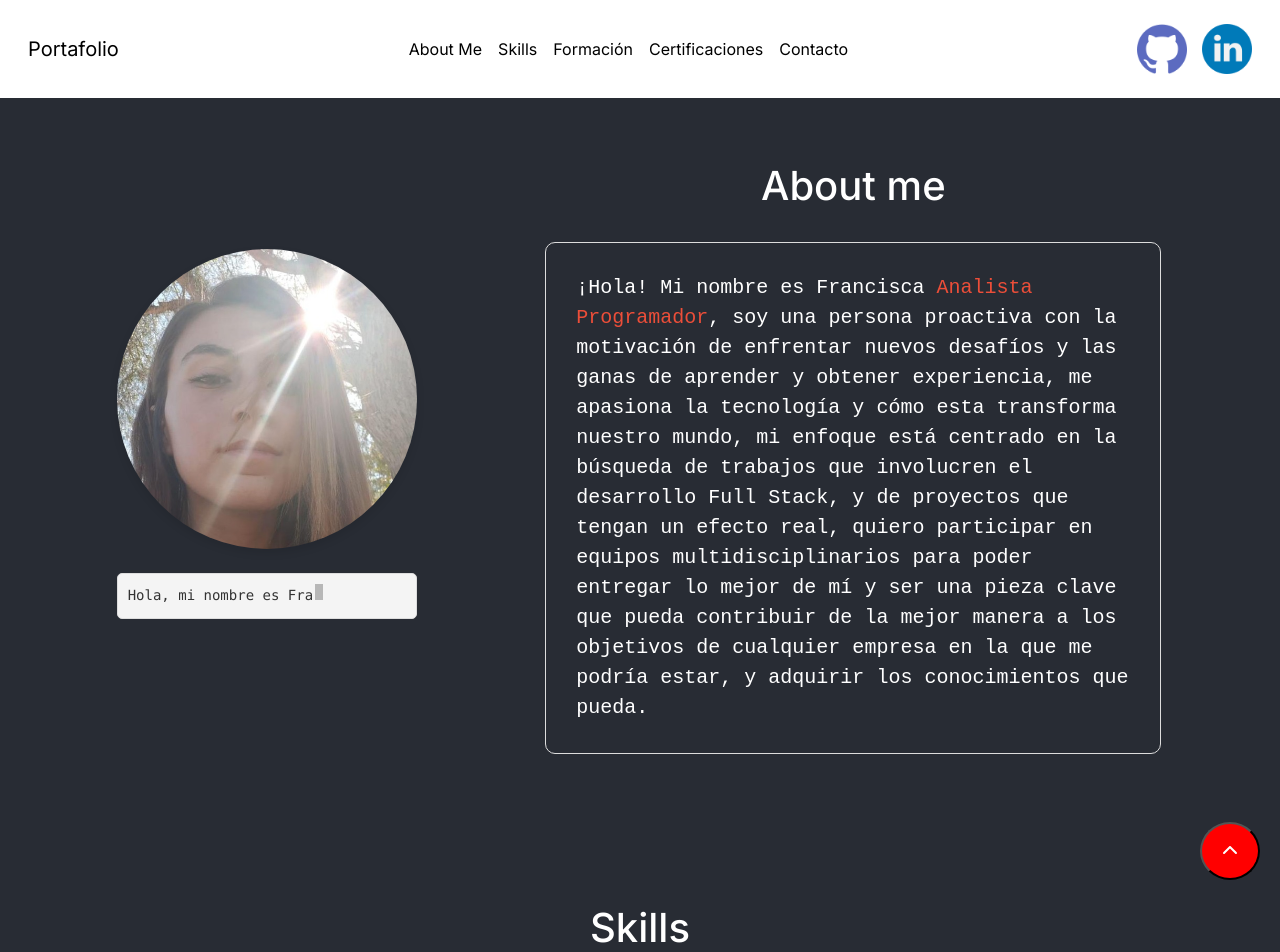
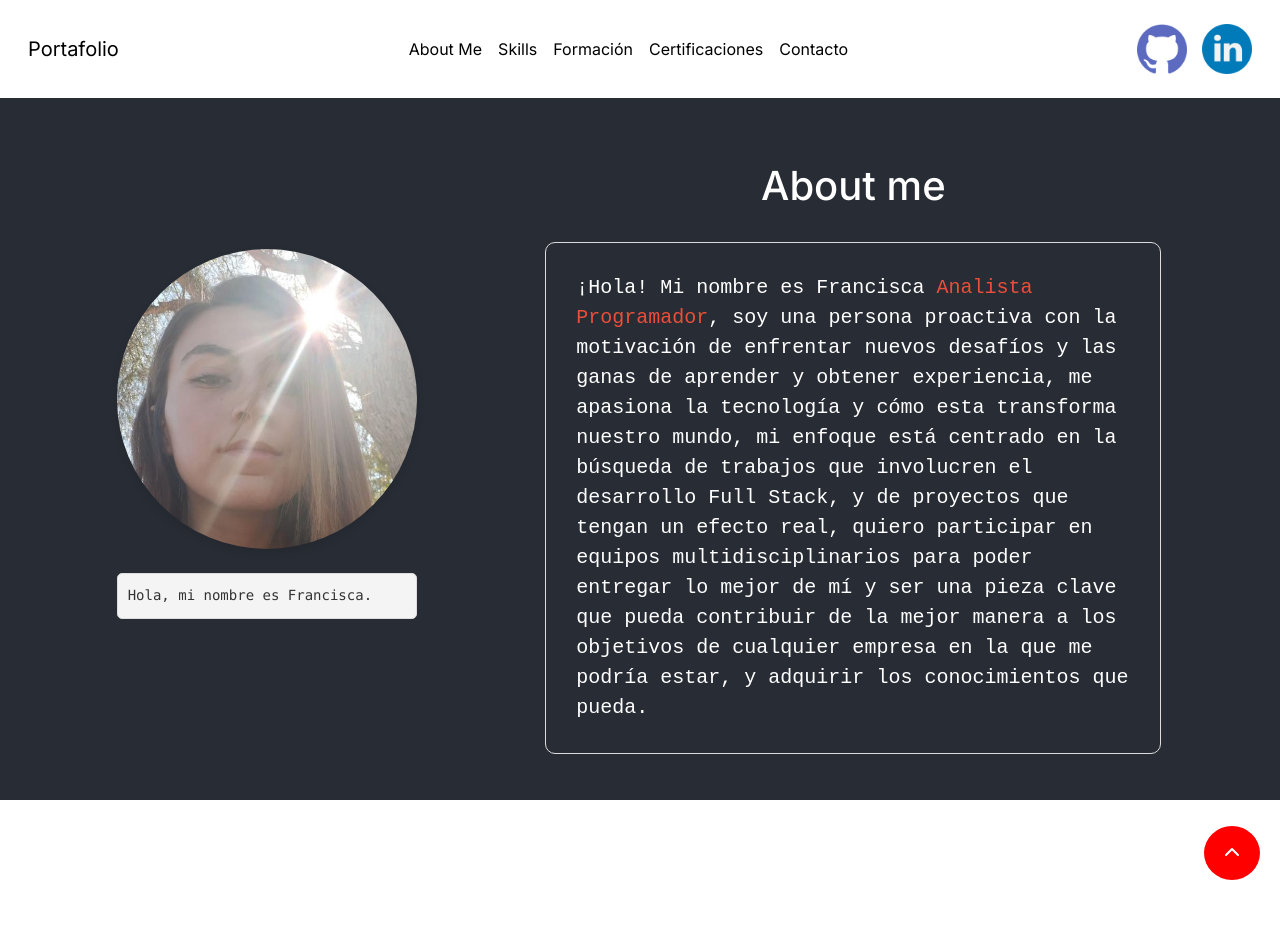
Before and after one commit to franpvp/Portafolio, a Next.js app in the folder client/app/: page / in a window 1280 px wide. Shown: the top 952 px of the page. After the commit the page ends 800 px from the top, so only its background shows below. Built offline with nearby package versions, Linux system fonts and the light colour scheme.

Commit message:
Nueva version pagina

```diff
--- a/client/app/src/app/components/contacto.tsx
+++ b/client/app/src/app/components/contacto.tsx
@@ -5,7 +5,6 @@
 import AOS from "aos";
 import "aos/dist/aos.css";
 import { error } from "console";
-import '../styles/globals.css';
 
 type Contacto = {
   correo: string;
@@ -68,9 +67,10 @@
                 {/* Boton Contacto */}
                 <div className="row">
                   <div className="col d-flex justify-content-center"></div>
-                    <button className="d-flex justify-content-center" type="submit">
-                        <div className={`${styles.btnContacto}`}>Enviar</div>
-                    </button>
+                  <div className="d-flex justify-content-center">
+                    {/* Cambia el div por un botón */}
+                    <button type="submit" className={`${styles.btnContacto}`}>Enviar</button>
+                  </div>
                 </div>
             </form>
         </div>
--- a/client/app/src/app/components/cursor.tsx
+++ b/client/app/src/app/components/cursor.tsx
@@ -1,4 +1,5 @@
 import React, { useState, useEffect } from "react";
+import '../styles/globals.css';
 
 // This functional component represents a custom cursor with a flare effect.
 function Cursor() {
--- a/client/app/src/app/components/info.tsx
+++ b/client/app/src/app/components/info.tsx
@@ -10,7 +10,6 @@
 import '../styles/globals.css';
 
 const Info: React.FC = () => {
-  const [isHovered, setIsHovered] = useState(false);
 
   useEffect(() => {
     AOS.init({duration:2000});
--- a/client/app/src/app/components/nav.tsx
+++ b/client/app/src/app/components/nav.tsx
@@ -39,9 +39,9 @@
                     <div className="offcanvas offcanvas-end" id="offcanvasNavbar" aria-labelledby="offcanvasNavbarLabel">
                         <div className="offcanvas-header">
                             <h5 className="offcanvas-title" id="offcanvasNavbarLabel"></h5>
-                            <button type="button" className="btn-close" data-bs-dismiss="offcanvas" aria-label="Close">
+                            <div data-bs-dismiss="offcanvas" aria-label="Close">
                                 <FontAwesomeIcon icon={faTimes} />
-                            </button>
+                            </div>
                         </div>
                         <div className="offcanvas-body">
                             <ul className="navbar-nav justify-content-center flex-grow-1">
--- a/client/app/src/app/page.tsx
+++ b/client/app/src/app/page.tsx
@@ -73,12 +73,12 @@
       <Proyectos />
       <Certificacion />
       <Contacto />
-      <button
+      <div
         className={`btn-scrolltop ${showScrollTop ? 'btn-scrolltop-on' : ''}`}
         id="btn-scrolltop"
         onClick={volverAlInicio}>
         <FontAwesomeIcon icon={faChevronUp} />
-      </button>
+      </div>
       <Footer />
 
     </div>
--- a/client/app/src/app/styles/globals.css
+++ b/client/app/src/app/styles/globals.css
@@ -15,7 +15,7 @@
 
 }
 
-body, html {
+body {
   color: rgb(var(--foreground-rgb));
   background: linear-gradient(
       to bottom,
@@ -25,12 +25,19 @@
     rgb(var(--background-start-rgb));
 }
 
-@media (max-width: 767px) {
+html, body {
+  margin: 0;
+  padding: 0;
+  width: 100%;
+  height: 100%;
+  overflow-x: hidden;
+}
+
+/* @media (max-width: 767px){
   body, html {
     overflow-x: hidden;
   }
-}
-
+} */
 
 .flare {
     position: fixed;
@@ -45,7 +52,7 @@
   }
 
   /* We need to remove this custom cursor in mobile devices */
-  @media screen and (max-width: 768px) {
+  @media screen and (max-width: 767px) {
     .flare {
       display: none;
       width: 0;
--- a/client/app/src/styles/contacto.module.css
+++ b/client/app/src/styles/contacto.module.css
@@ -10,6 +10,7 @@
 
 .btnContacto {
     display: flex;
+    background: transparent;
     justify-content: center;
     align-items: center;
     cursor: pointer;
```
Also changed, not shown: 1 other file (tests, documents, lock files or other folders).
